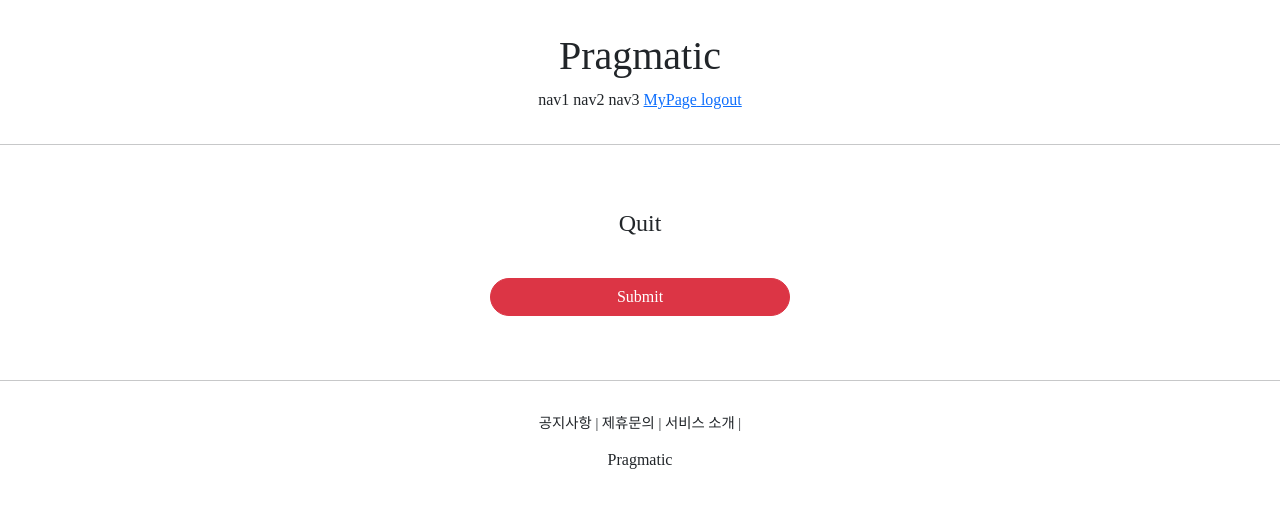
After one commit to owlwith/django, a Django app: page /account/delete/1 in a window 1280 px wide. The commit adds this page. Shown: the top 508 px of the page. Run offline with Django 4.2, Linux system fonts and the light colour scheme; tables that the repository leaves empty hold one stand-in row (values such as "Sample post"); some libraries are stand-ins or nearby versions; some web fonts are replaced.

Commit message:
django course 26 commit

```diff
--- /dev/null
+++ b/accountapp/templates/accountapp/delete.html
@@ -0,0 +1,17 @@
+{% extends 'base.html' %}
+{% load bootstrap4 %}
+
+{% block content %}
+
+    <div style = "text-align: center; max-width: 600px; margin: 4rem auto">
+        <div class="mb-4">
+            <h4>Quit</h4>
+        </div>
+        <form action="{% url 'accountapp:delete' pk=user.pk%}" method="post">
+            {% csrf_token %}
+            {% bootstrap_form form %}
+            <input type="submit" class="btn btn-danger rounded-pill col-6 mt-3">
+        </form>
+    </div>
+
+{% endblock %}
--- a/accountapp/templates/accountapp/detail.html
+++ b/accountapp/templates/accountapp/detail.html
@@ -17,6 +17,11 @@
                     Change Info
                 </p>
             </a>
+            <a href="{% url 'accountapp:delete' pk=user.pk%}">
+                <p>
+                    Quit
+                </p>
+            </a>
             {% endif %}
 
         </div>
--- a/accountapp/urls.py
+++ b/accountapp/urls.py
@@ -1,8 +1,12 @@
 from django.contrib.auth.views import LoginView, LogoutView
 from django.urls import path
-from accountapp.views import hello_world, AccountCreateView, AccountDetailView, AccountUpdateView
+from accountapp.views import hello_world, AccountCreateView, AccountDetailView, AccountUpdateView, AccountDeleteView
 
 app_name = "accountapp"
+
+
+
+
 
 urlpatterns = [
     path('hello_world/', hello_world, name='hello_world'),
@@ -10,5 +14,6 @@ urlpatterns = [
     path('logout/', LogoutView.as_view(), name='logout'),
     path('create/', AccountCreateView.as_view(), name='create'),
     path('detail/<int:pk>', AccountDetailView.as_view(), name='detail'),
-    path('update/<int:pk>', AccountUpdateView.as_view(), name='update')
+    path('update/<int:pk>', AccountUpdateView.as_view(), name='update'),
+    path('delete/<int:pk>', AccountDeleteView.as_view(), name='delete')
 ]
--- a/accountapp/views.py
+++ b/accountapp/views.py
@@ -5,7 +5,7 @@ from django.http import HttpResponse, HttpResponseRedirect
 
 # Create your views here.
 from django.urls import reverse, reverse_lazy
-from django.views.generic import CreateView, DetailView, UpdateView
+from django.views.generic import CreateView, DetailView, UpdateView, DeleteView
 
 from accountapp.forms import AccountUpdateForm
 from accountapp.models import HelloWorld
@@ -43,3 +43,8 @@ class AccountUpdateView(UpdateView):
     form_class = AccountUpdateForm
     success_url = reverse_lazy('accountapp:hello_world')
     template_name = 'accountapp/update.html'
+
+class AccountDeleteView(DeleteView):
+    model = User
+    success_url = reverse_lazy('accountapp:login')
+    template_name = 'accountapp/delete.html'
--- a/templates/header.html
+++ b/templates/header.html
@@ -10,6 +10,9 @@
         <a href="{% url 'accountapp:login' %}?next={{ request.path }}">
             <span>login</span>
         </a>
+        <a href="{% url 'accountapp:create' %}?next={{ request.path }}">
+            <span>SignUp</span>
+        </a>
         {% else %}
         <a href="{% url 'accountapp:detail' pk=user.pk %}">
             <span>MyPage</span>
```
